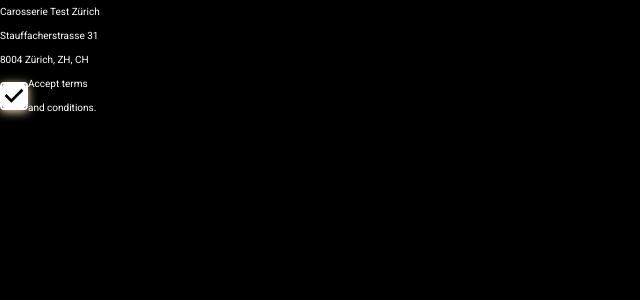
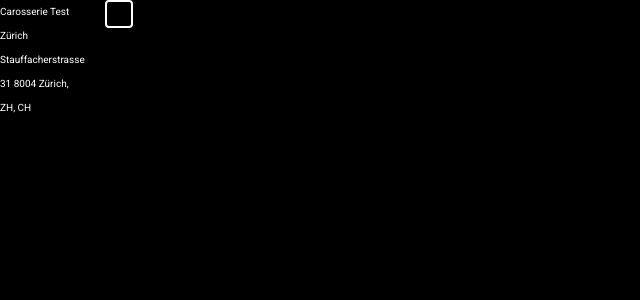
Before and after one commit to ericbloodyax12/cardManager, a React (Vite) app: page / in a window 1280 px wide. Shown: the top 300 px of the page, without its empty margins (0-640 px from the left). Built offline with nearby package versions, Linux system fonts and the light colour scheme.

Commit message:
-add logic for icon,label for Checkbox -add props to CheckboxComponent

```diff
--- a/src/components/ui/ checkbox/checkbox.module.scss
+++ b/src/components/ui/ checkbox/checkbox.module.scss
@@ -1,3 +1,10 @@
+div {
+  display: flex;
+  gap: 10px;
+
+  alignitems: center;
+}
+
 button {
   all: unset;
 }
@@ -14,21 +21,36 @@ button {
   background-color: transparent;
   border: 2px solid white;
   border-radius: 4px;
-  box-shadow: 0 2px 10px wheat;
 }
 
 .CheckboxRoot:hover {
-  background-color: red;
+  background-color: transparent;
 }
 
 .CheckboxRoot:focus {
-  box-shadow: 0 0 0 2px var(--color-dark-100);
+  position: relative;
+
+  //box-shadow: 0 0 0 12px var(--color-dark-100);
+}
+
+.CheckboxRoot:focus::after {
+  // добавлено от себя
+  content: '';
+
+  position: absolute;
+  inset: -2px;
+
+  border-radius: 50%;
+  box-shadow: 0 0 12px 12px var(--color-dark-100);
 }
 
 .CheckboxIndicator {
-  width:24px;
+  width: 24px;
   height: 24px;
-  color: blue;
+}
+
+.CheckboxIndicator:hover {
+  //color: grey;
 }
 
 .Label {
--- a/src/components/ui/ checkbox/checkbox.tsx
+++ b/src/components/ui/ checkbox/checkbox.tsx
@@ -1,16 +1,22 @@
 import { useState } from 'react'
 
 import { CheckIcon } from '@/components/assets/icons/componentSvg/check'
+import { Typography } from '@/components/ui/typography'
 import * as Checkbox from '@radix-ui/react-checkbox'
 
 import s from './checkbox.module.scss'
 
-export const CheckboxComponent = () => {
+type CheckboxComponentProps = {
+  variant?: 'withLabel' | 'withoutLabel' // без него сторибук жалуется
+  withLabel?: boolean
+}
+export const CheckboxComponent = (props: CheckboxComponentProps) => {
   const [checked, setChecked] = useState<'indeterminate' | boolean>(false)
+  const { withLabel = false } = props
 
   return (
     <form>
-      <div style={{ alignItems: 'center', display: 'flex' }}>
+      <div>
         <Checkbox.Root
           checked={checked}
           className={s.CheckboxRoot}
@@ -19,13 +25,15 @@ export const CheckboxComponent = () => {
           onCheckedChange={setChecked}
         >
           <Checkbox.Indicator className={s.CheckboxIndicator} forceMount>
-            {/*forceMount*/}
-            {checked === true ? <CheckIcon /> : <CheckIcon />}
+            {/* forceMount свойство, которое не дает исчезать после checked */}
+            {checked === true ? <CheckIcon /> : ''}
           </Checkbox.Indicator>
         </Checkbox.Root>
-        <label className={'s.Label'} htmlFor={'c1'}>
-          Accept terms and conditions.
-        </label>
+        {withLabel && (
+          <label className={'s.Label'} htmlFor={'c1'}>
+            <Typography>Accept terms and conditions.</Typography>
+          </label>
+        )}
       </div>
     </form>
   )
```
Also changed, not shown: 1 other file (tests, documents, lock files or other folders).
